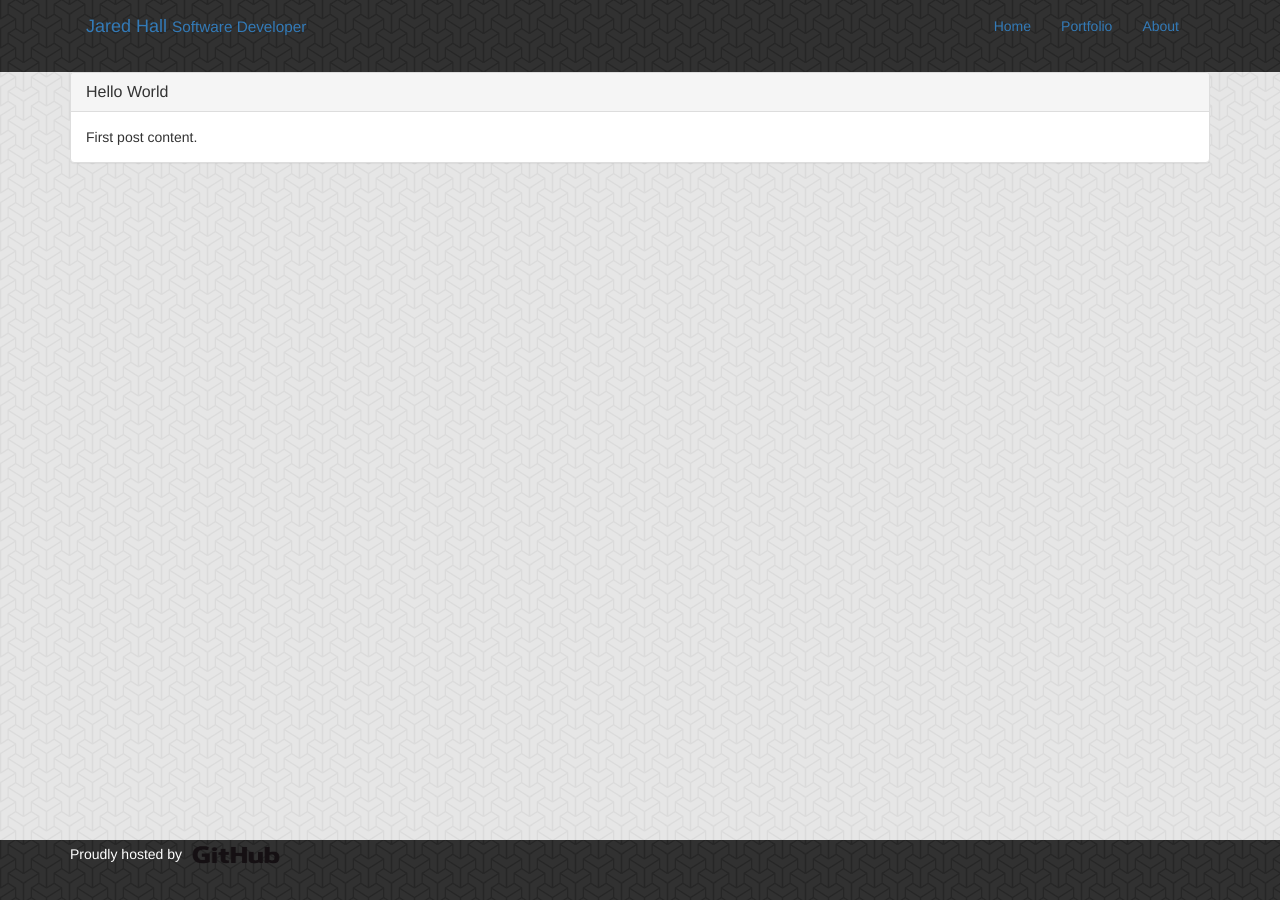
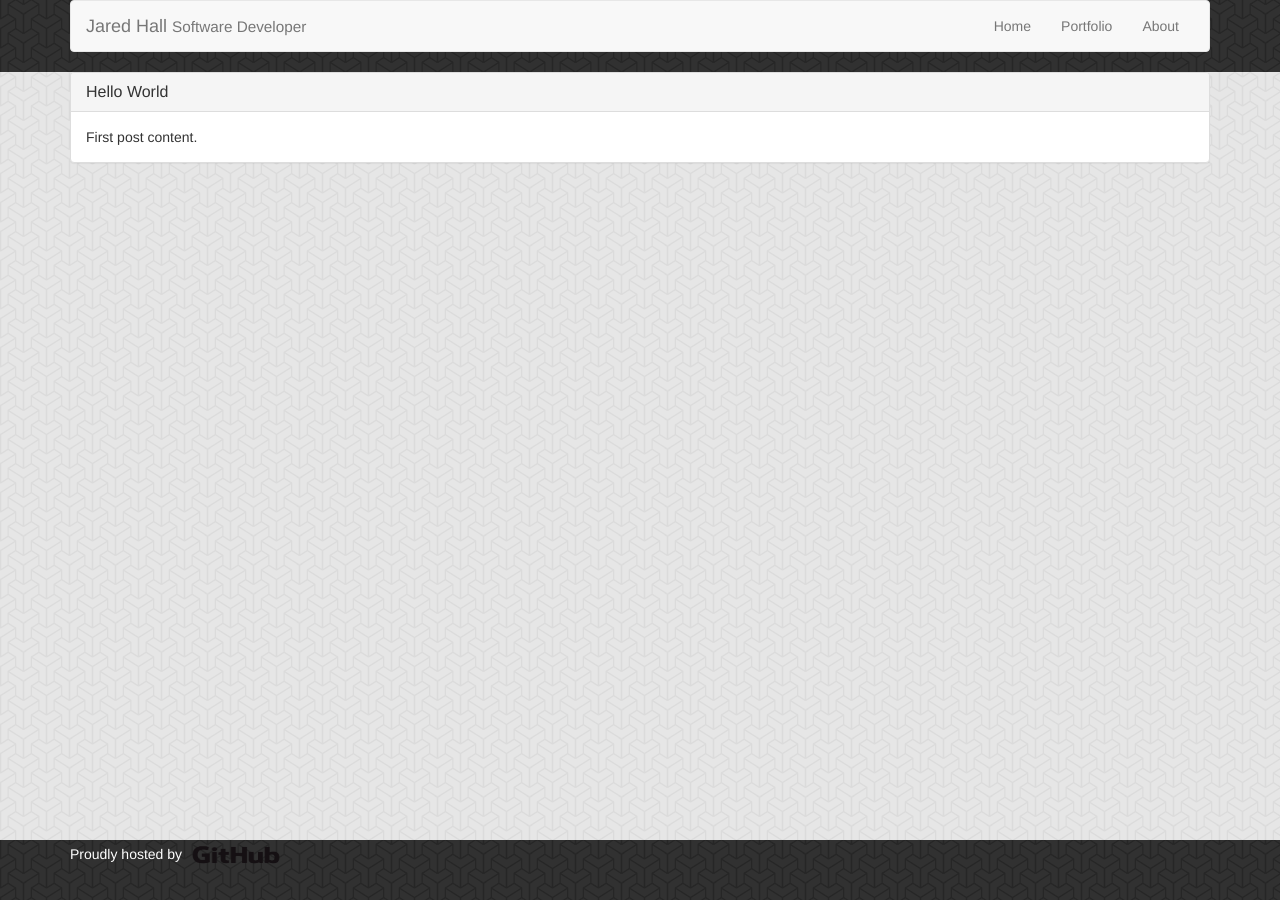
Before and after one commit to jaredhall05/jaredhall05.github.com, a Jekyll site: the page built from index.html, in a window 1280 px wide. Built offline with Jekyll 4.4.1, drawn with Linux system fonts in a browser that asks for light colours; nearby versions of some CDN libraries.

Commit message:
add bootswatch

```diff
--- a/_includes/header.html
+++ b/_includes/header.html
@@ -1,6 +1,6 @@
 <header>
     <div class="container">
-        <nav class="navbar " role="navigation">
+        <nav class="navbar navbar-default" role="navigation">
             <div class="container-fluid">
                 <div class="navbar-header">
                     <button type="button" class="navbar-toggle" data-toggle="collapse" data-target=".navbar-collapse">
```
